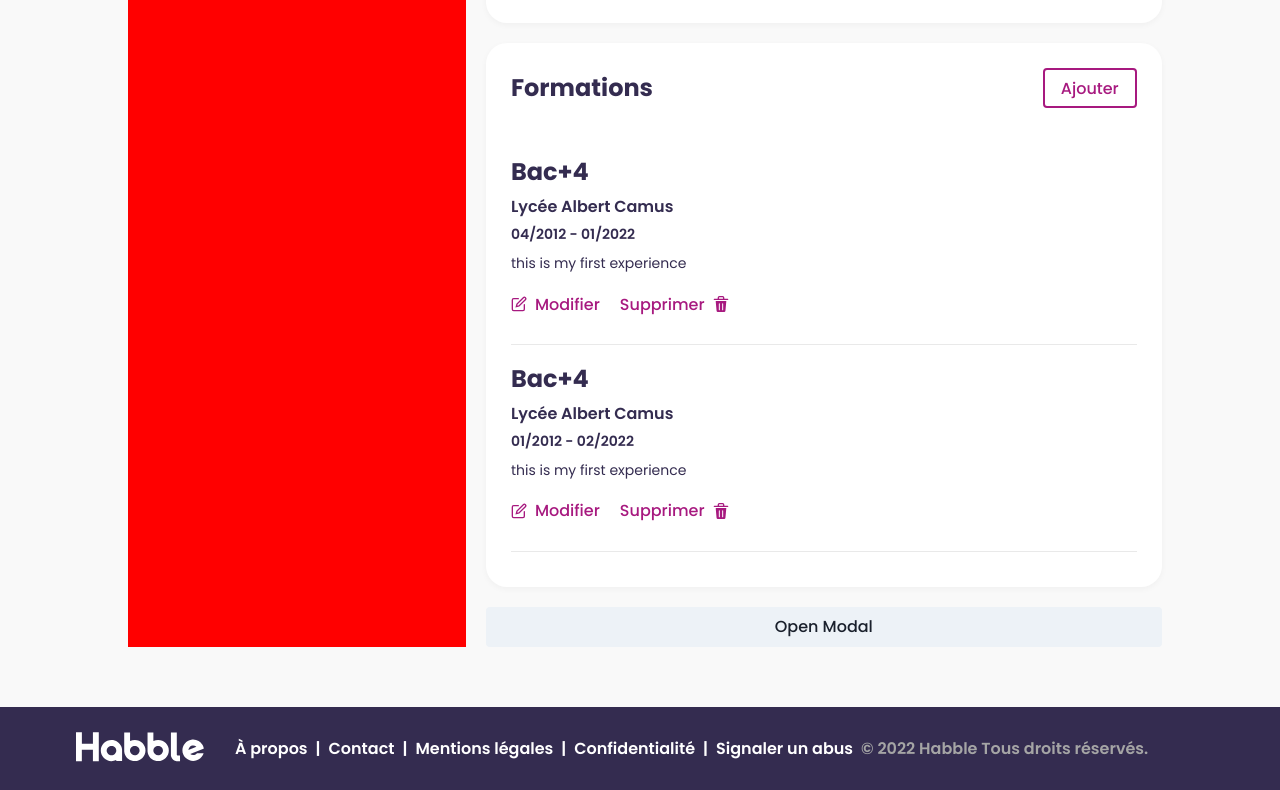
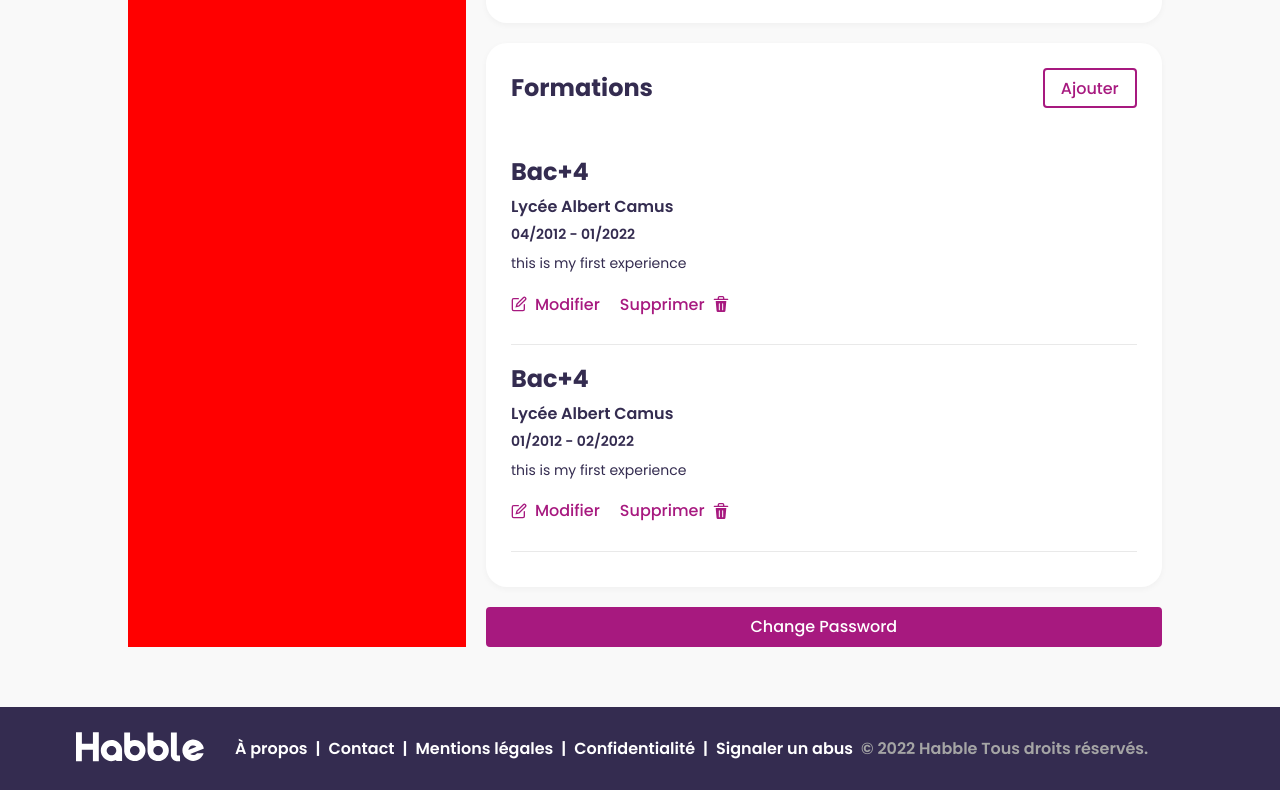
Before and after one commit to Zakari-B/Projet_WCS_3_Habble, a React (Vite) app in the folder frontend/: page /profil in a window 1280 px wide. Shown: the part 1012-1802 px from the top of the page. Built offline with nearby package versions, Linux system fonts and the light colour scheme.

Commit message:
change button

```diff
--- a/frontend/src/components/ProAccountForm.jsx
+++ b/frontend/src/components/ProAccountForm.jsx
@@ -221,12 +221,11 @@ export default function ProAccountForm() {
                   borderRadius="25px"
                 >
                   <ModalHeader
-                    fontSize="sm"
+                    paddingY="30px"
+                    color="purple.average"
                     fontWeight="600"
-                    color="#415161"
-                    lineHeight="1.6em"
-                    p="30px"
-                    borderBottom="1px solid #dbdbdb"
+                    fontSize="lg"
+                    bgColor="#FAFAFA"
                   >
                     Votre plus beau profil
                     <ModalCloseButton
--- a/frontend/src/pages/ProfilPageProfessional.jsx
+++ b/frontend/src/pages/ProfilPageProfessional.jsx
@@ -29,7 +29,9 @@ export default function ProfilPageProfessional() {
           >
             <DocumentCarousel />
             <FormationCarousel />
-            <Button onClick={onOpen}>Open Modal</Button>
+            <Button onClick={onOpen} variant="solid_PrimaryColor">
+              Change Password
+            </Button>
             <EditPassWordModal
               onOpen={onOpen}
               isOpen={isOpen}
```
